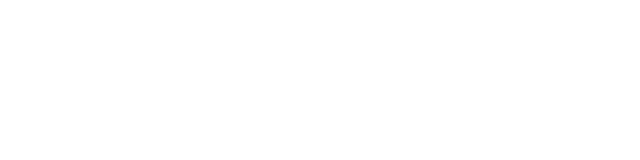
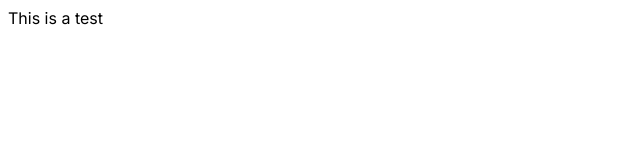
Before and after one commit to daveanthonyc/Pano, a React (Vite) app: page / in a window 1280 px wide. Shown: the top 160 px of the page, without its empty margins (0-640 px from the left). Built offline with nearby package versions, Linux system fonts and the light colour scheme.

Commit message:
setup Browser Router

```diff
--- a/src/App.tsx
+++ b/src/App.tsx
@@ -1,8 +1,15 @@
+import { BrowserRouter, Route, Routes } from 'react-router-dom';
+import Layout from './views/layout';
+
+
 function App() {
 
   return (
-    <>
-    </>
+    <BrowserRouter>
+        <Routes>
+            <Route path='/' element={<Layout />}></Route>
+        </Routes>
+    </BrowserRouter>
   )
 }
 
--- /dev/null
+++ b/src/views/layout/index.tsx
@@ -0,0 +1,7 @@
+function Layout() {
+  return (
+    <div>This is a test</div>
+  )
+}
+
+export default Layout
```
